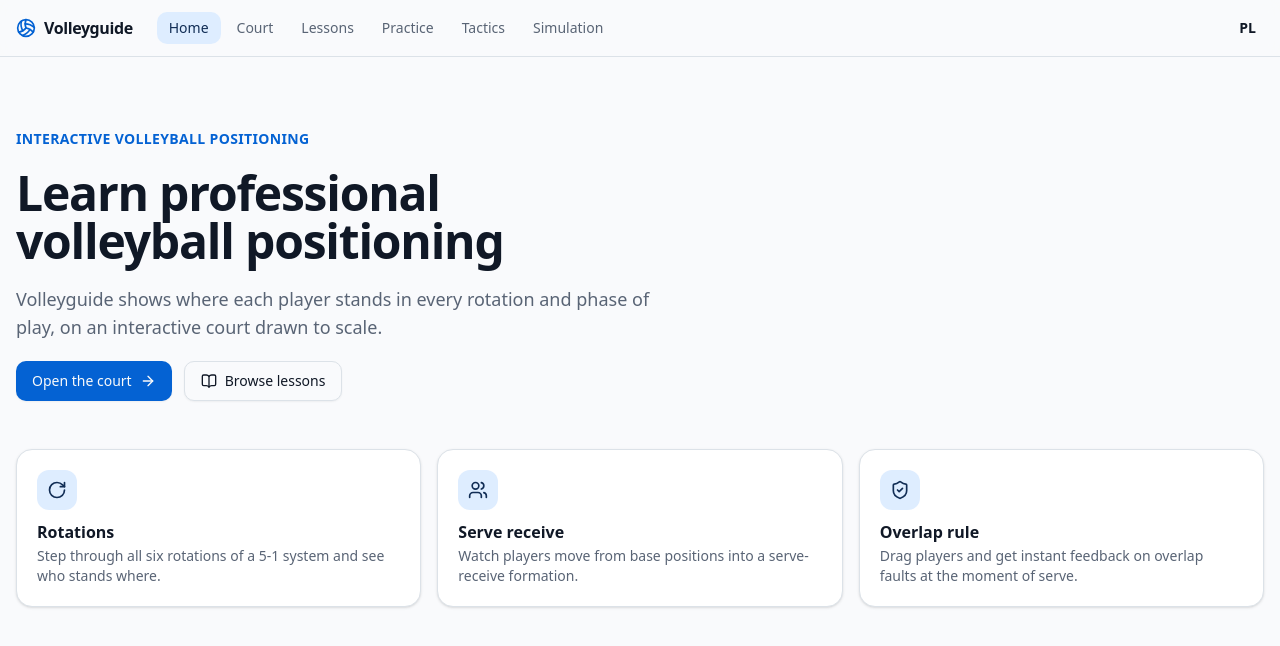
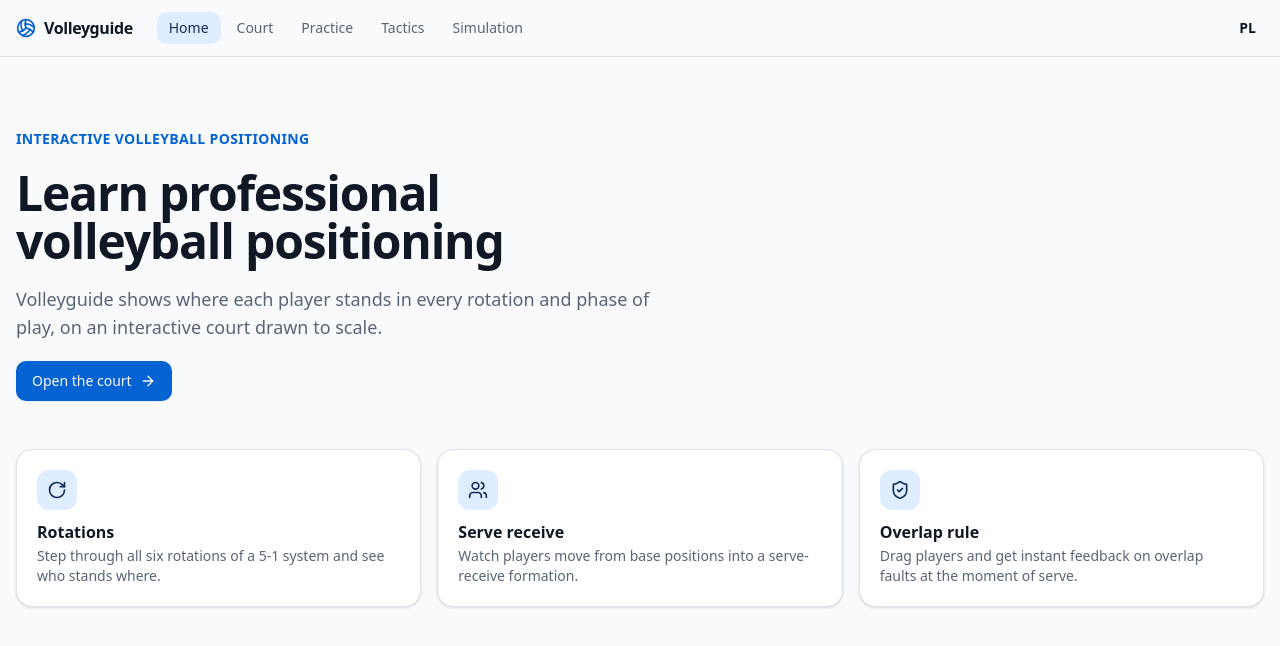
Before and after one commit to Mautyn/Vollyguide, a React (Vite) app: page / in a window 1280 px wide. Shown: the top 646 px of the page. Built offline with nearby package versions, Linux system fonts and the light colour scheme.

Commit message:
feat: hide the Lessons section behind SHOW_LESSONS

```diff
--- a/src/components/Layout.tsx
+++ b/src/components/Layout.tsx
@@ -2,6 +2,7 @@ import { Volleyball } from 'lucide-react';
 import { useEffect, useRef } from 'react';
 import { NavLink, Outlet, useLocation } from 'react-router';
 import { useLocale } from '../state/localeStore';
+import { SHOW_LESSONS } from '../features';
 import { LanguageSwitcher } from './LanguageSwitcher';
 import { cn } from '../lib/utils';
 import { strings } from '../strings';
@@ -49,9 +50,11 @@ export function Layout() {
             <NavLink to="/court" className={navLinkClass}>
               {strings.nav.court}
             </NavLink>
-            <NavLink to="/lessons" className={navLinkClass}>
-              {strings.nav.lessons}
-            </NavLink>
+            {SHOW_LESSONS && (
+              <NavLink to="/lessons" className={navLinkClass}>
+                {strings.nav.lessons}
+              </NavLink>
+            )}
             <NavLink to="/practice" className={navLinkClass}>
               {strings.nav.practice}
             </NavLink>
--- /dev/null
+++ b/src/features.ts
@@ -0,0 +1,7 @@
+/**
+ * Switches for parts of the site that are built but not shown yet.
+ * Hidden parts keep their pages and URLs; only the links to them are left out.
+ */
+
+/** Lessons (#58): hidden from the header and the Home page for now. Set to true to show them. */
+export const SHOW_LESSONS = false;
--- a/src/pages/HomePage.tsx
+++ b/src/pages/HomePage.tsx
@@ -3,6 +3,7 @@ import { Link } from 'react-router';
 import { Button } from '../components/ui/button';
 import { Card, CardDescription, CardHeader, CardTitle } from '../components/ui/card';
 import { strings } from '../strings';
+import { SHOW_LESSONS } from '../features';
 
 const featureIcons = [RotateCw, Users, ShieldCheck];
 
@@ -24,12 +25,14 @@ export function HomePage() {
               <ArrowRight aria-hidden />
             </Link>
           </Button>
+          {SHOW_LESSONS && (
             <Button asChild size="lg" variant="outline">
               <Link to="/lessons">
                 <BookOpen aria-hidden />
                 {strings.home.browseLessons}
               </Link>
             </Button>
+          )}
         </div>
       </section>
       <section className="grid gap-4 sm:grid-cols-3">
```
Also changed, not shown: 3 other files (tests, documents, lock files or other folders). Lines whose indentation alone changed are shown as unchanged.
